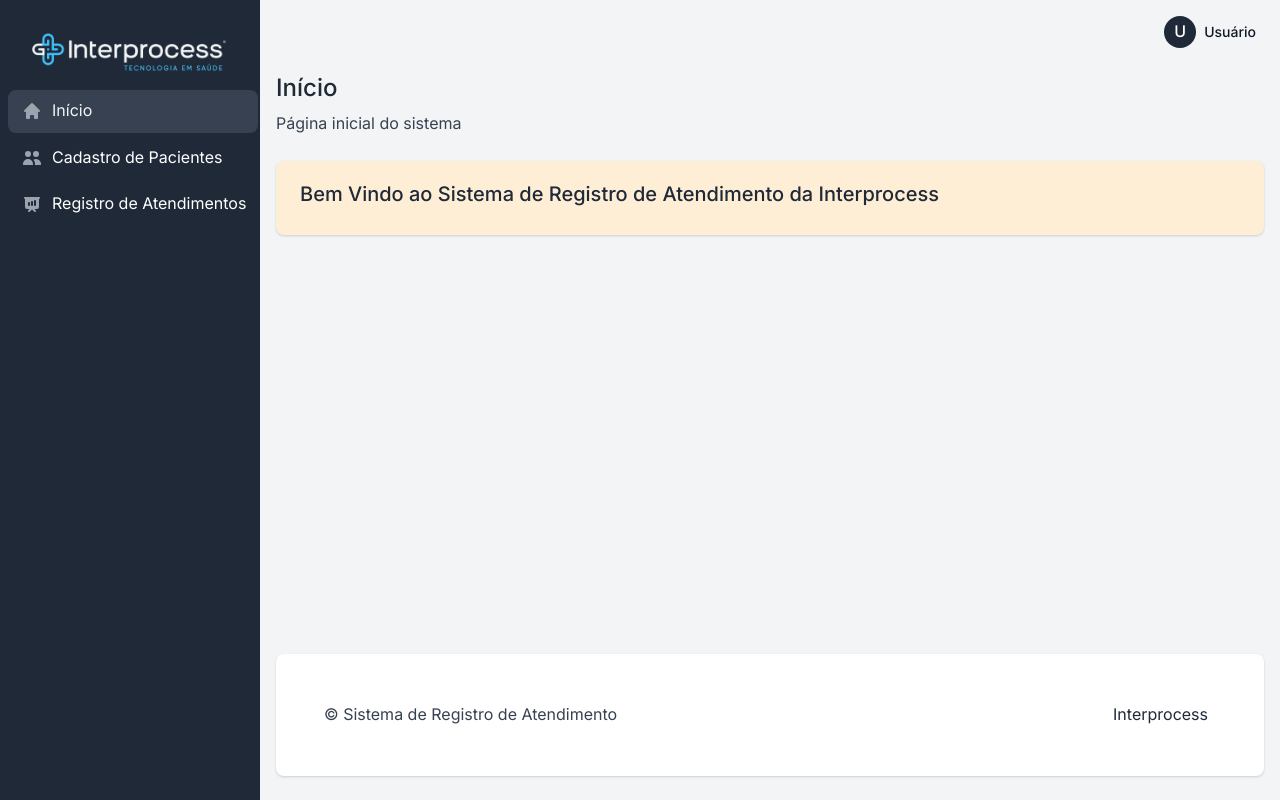
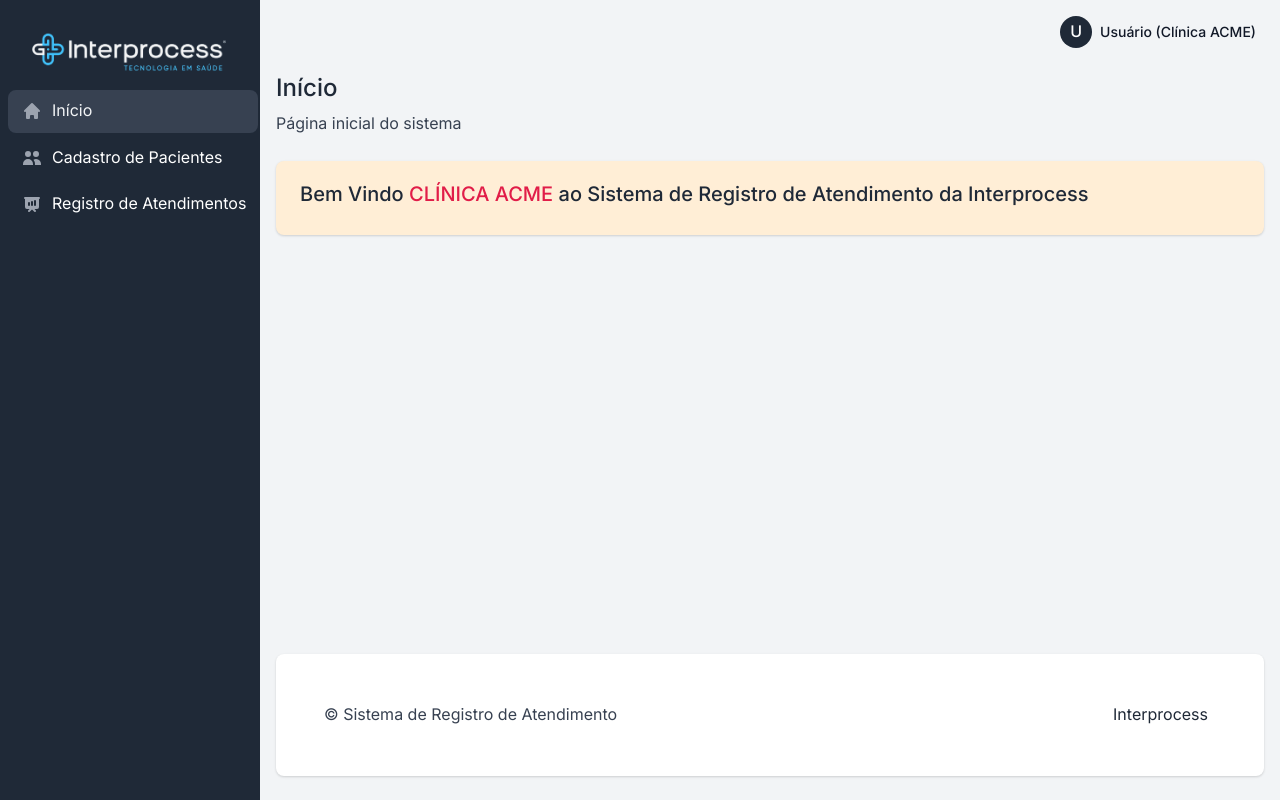
Before and after one commit to flaviosalgado2/exercicioTecnicoInterprocess, a Vue app in the folder frontend/: page / in a window 1280 px wide. Built offline with nearby package versions, Linux system fonts and the light colour scheme.

Commit message:
feat: frontend - Adicionado informações da clínica ACME.

```diff
--- a/frontend/src/components/TopBar.vue
+++ b/frontend/src/components/TopBar.vue
@@ -15,7 +15,7 @@ export default {
                 U
               </div>
               <div class="media-body ms-2 text-dark align-items-center d-none d-lg-block">
-                <span class="mb-0 font-small fw-bold text-gray-900">Usuário</span>
+                <span class="mb-0 font-small fw-bold text-gray-900">Usuário (Clínica ACME)</span>
               </div>
             </div>
           </li>
--- a/frontend/src/views/Home.vue
+++ b/frontend/src/views/Home.vue
@@ -18,7 +18,7 @@ export default {
     <div class="col-12 mb-4">
       <div class="card bg-yellow-100 border-0 shadow">
         <div class="card-body">
-          <h2 class="h5">Bem Vindo ao Sistema de Registro de Atendimento da Interprocess</h2>
+          <h2 class="h5">Bem Vindo <span class="text-danger">CLÍNICA ACME</span> ao Sistema de Registro de Atendimento da Interprocess</h2>
         </div>
       </div>
     </div>
```
